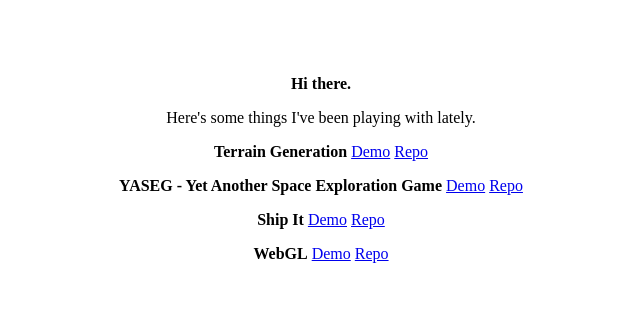
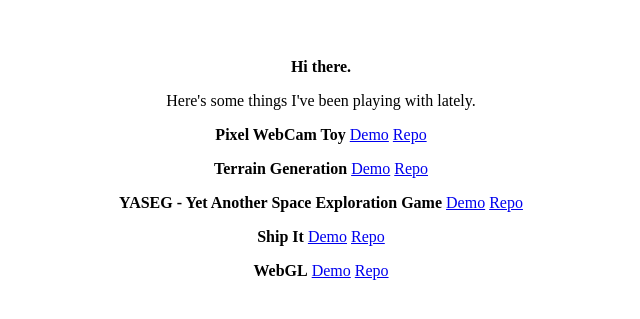
Before and after one commit to garrows/garrows.github.io, a plain HTML site: page index.html in a window 1280 px wide. Shown: the part 231-550 px from the top of the page, without its empty margins (319-959 px from the left). Drawn offline with Linux system fonts and the light colour scheme.

Commit message:
Update index.html

```diff
--- a/index.html
+++ b/index.html
@@ -12,7 +12,10 @@
 
             <p>Here's some things I've been playing with lately.</p>
 
-            <p><b>Terrain Generation</b> <a href="https://garrows.github.io/js13k-terrain/">Demo</a> <a href="https://github.com/garrows/js13k-terrain/">Repo</a></p>
+
+            <p><b>Pixel WebCam Toy</b> <a href="https://garrows.com/pixelcam/">Demo</a> <a href="https://github.com/garrows/pixelcam/">Repo</a></p>
+
+            <p><b>Terrain Generation</b> <a href="https://garrows.com/pixelcam/">Demo</a> <a href="https://github.com/garrows/js13k-terrain/">Repo</a></p>
 
             <p><b>YASEG - Yet Another Space Exploration Game</b> <a href="https://garrows.github.io/YASEG/">Demo</a> <a href="https://github.com/garrows/YASEG/">Repo</a></p>
 
```
